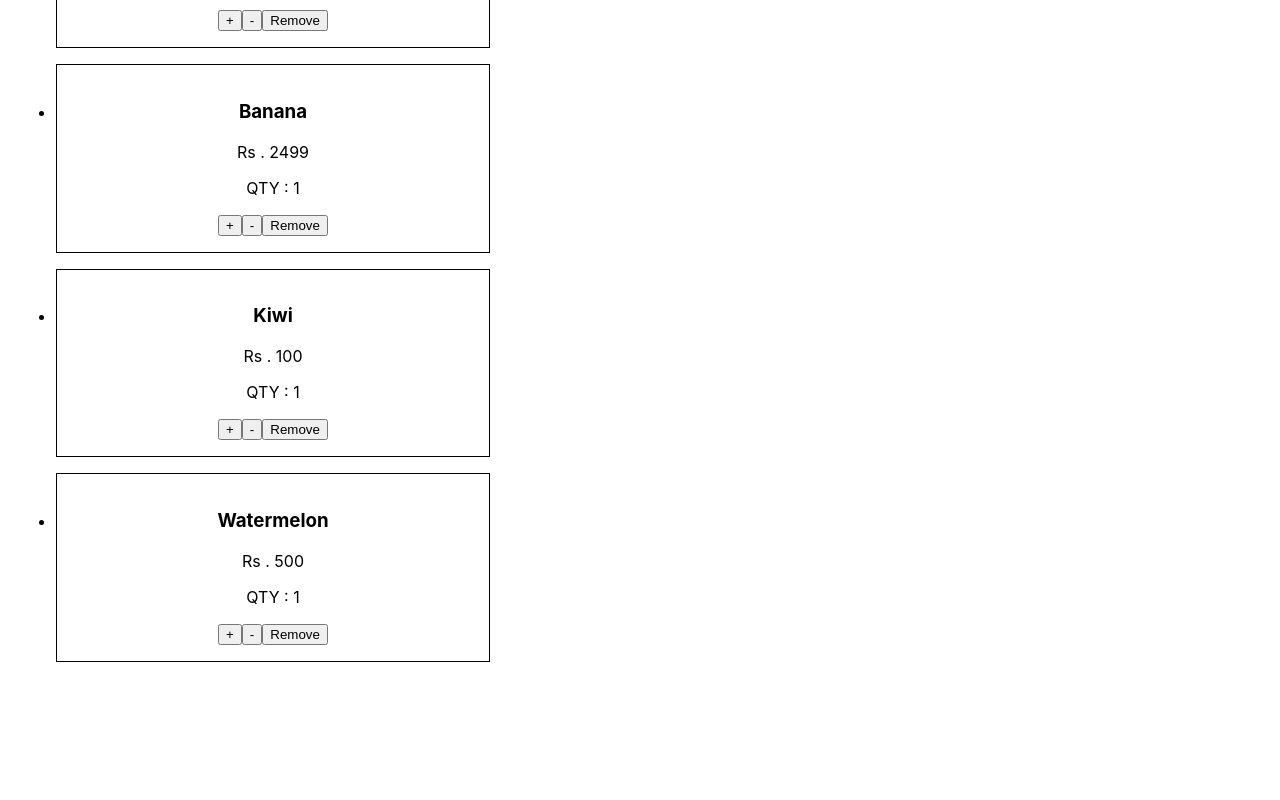
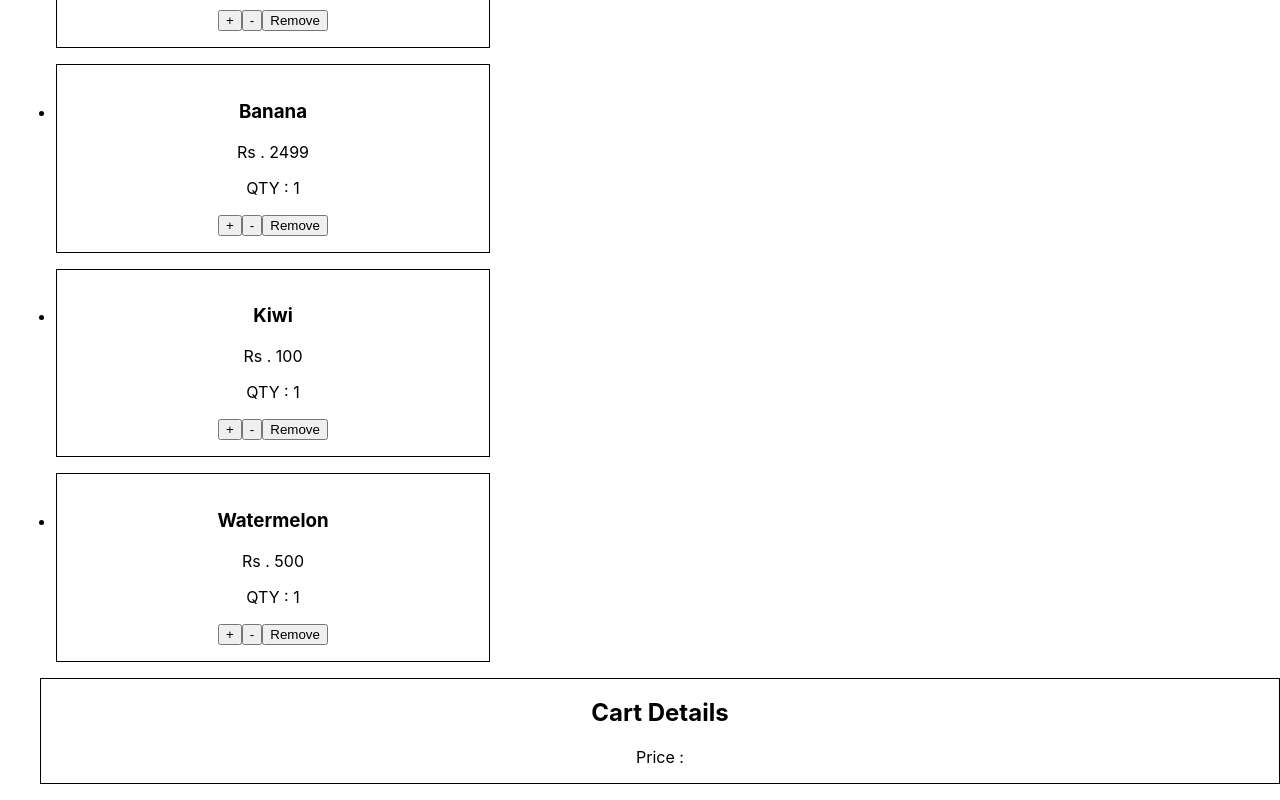
Before and after one commit to anshultamrakar/React_practice101, a React (Create React App) app in the folder react-practice-basics/: page / in a window 1280 px wide. Shown: the part 271-1071 px from the top of the page. Before the commit the page ends 949 px from the top, so only its background shows below. Built offline with nearby package versions, Linux system fonts and the light colour scheme.

Commit message:
Added new component

```diff
--- a/react-practice-basics/package.json
+++ b/react-practice-basics/package.json
@@ -12,7 +12,7 @@
     "web-vitals": "^1.1.2"
   },
   "scripts": {
-    "start": "react-scripts start",
+    "start": "react-scripts --openssl-legacy-provider start",
     "build": "react-scripts build",
     "test": "react-scripts test",
     "eject": "react-scripts eject"
--- a/react-practice-basics/src/App.js
+++ b/react-practice-basics/src/App.js
@@ -11,7 +11,7 @@ import Header from './Header';
 // import DesignerTool from './DesignerTool';
 // import AddToCart from './AddToCart';
 // import DarkMode from './DarkMode';
-import AddItems from './AddItems';
+import FruitBasket from './FruitBasket';
 
 
 
@@ -25,7 +25,7 @@ function App() {
     {/* <PasswordMatcher/> */}
     {/* <Counter/> */}
     {/* <WishList/> */}
-    <AddItems/>
+    <FruitBasket/>
       {/* <CharacterCounter/> */}
     {/* <AlphanumPassword/> */}
     {/* <DisableSubmit/> */}
--- a/react-practice-basics/src/AddItems.js
+++ b/react-practice-basics/src/FruitBasket.js
@@ -6,24 +6,28 @@ const AddItems = () => {
       id: 1,
       item: "Mango",
       price: 899,
+      discount :255,
       quantity: 1,
     },
     {
       id: 2,
       item: "Banana",
       price: 2499,
+      discount :255,
       quantity: 1,
     },
     {
       id: 3,
       item: "Kiwi",
       price: 100,
+      discount :25,
       quantity: 1,
     },
     {
       id: 4,
       item: "Watermelon",
       price: 500,
+
       quantity: 1,
     },
   ]);
@@ -45,6 +49,10 @@ const AddItems = () => {
          const removeItems = products.filter((item) => item.id !== id )
          setProducts(removeItems)
      }
+
+   const newItems = products.map((item) => item.price)
+   const summation = newItems.reduce((acc , value) => acc + value)
+   console.log(summation)
 
   return (
     <main>
@@ -70,6 +78,11 @@ const AddItems = () => {
           </li>
        </div>
         ))}
+        <div style = {{border : "1px solid black"}}>
+          <h2>Cart Details</h2>
+          <p> Price :  </p>
+
+        </div>
       </ul>
     </main>
   );
```
Also changed, not shown: 1 other file (tests, documents, lock files or other folders).
